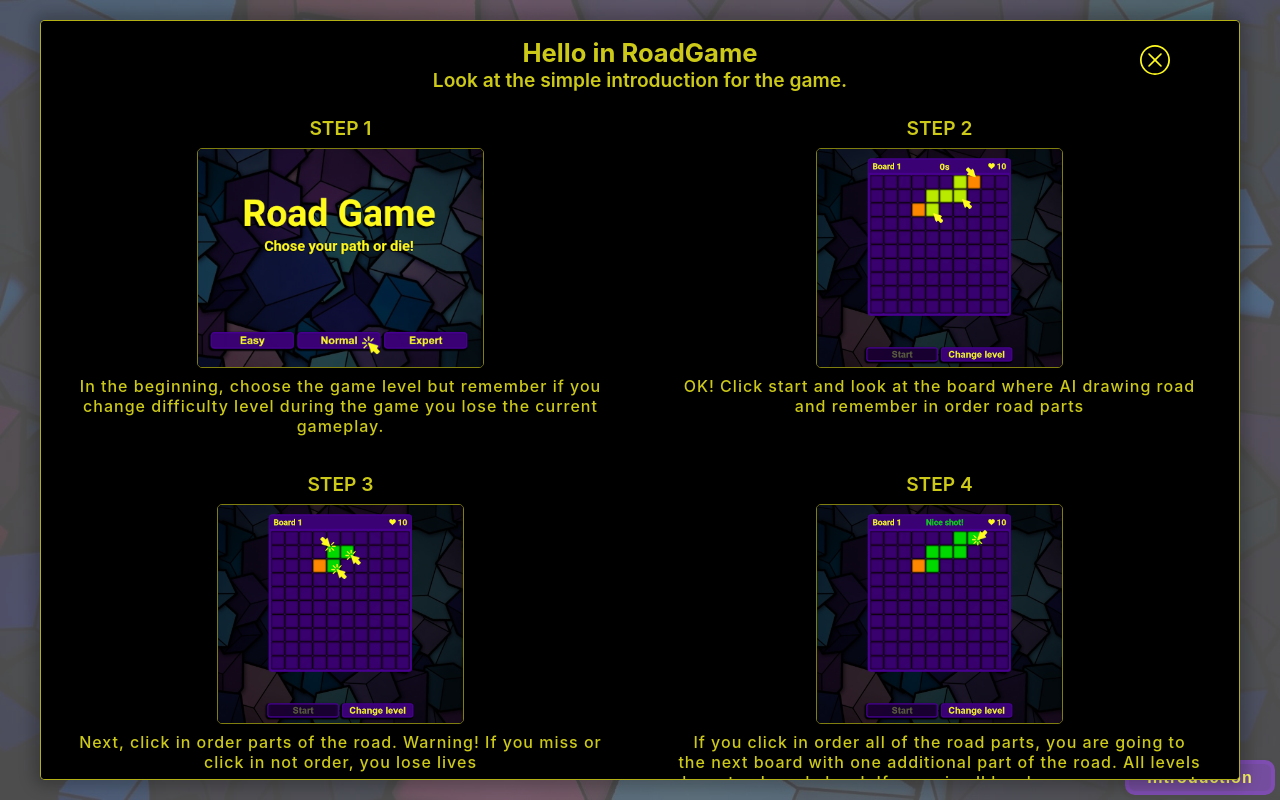
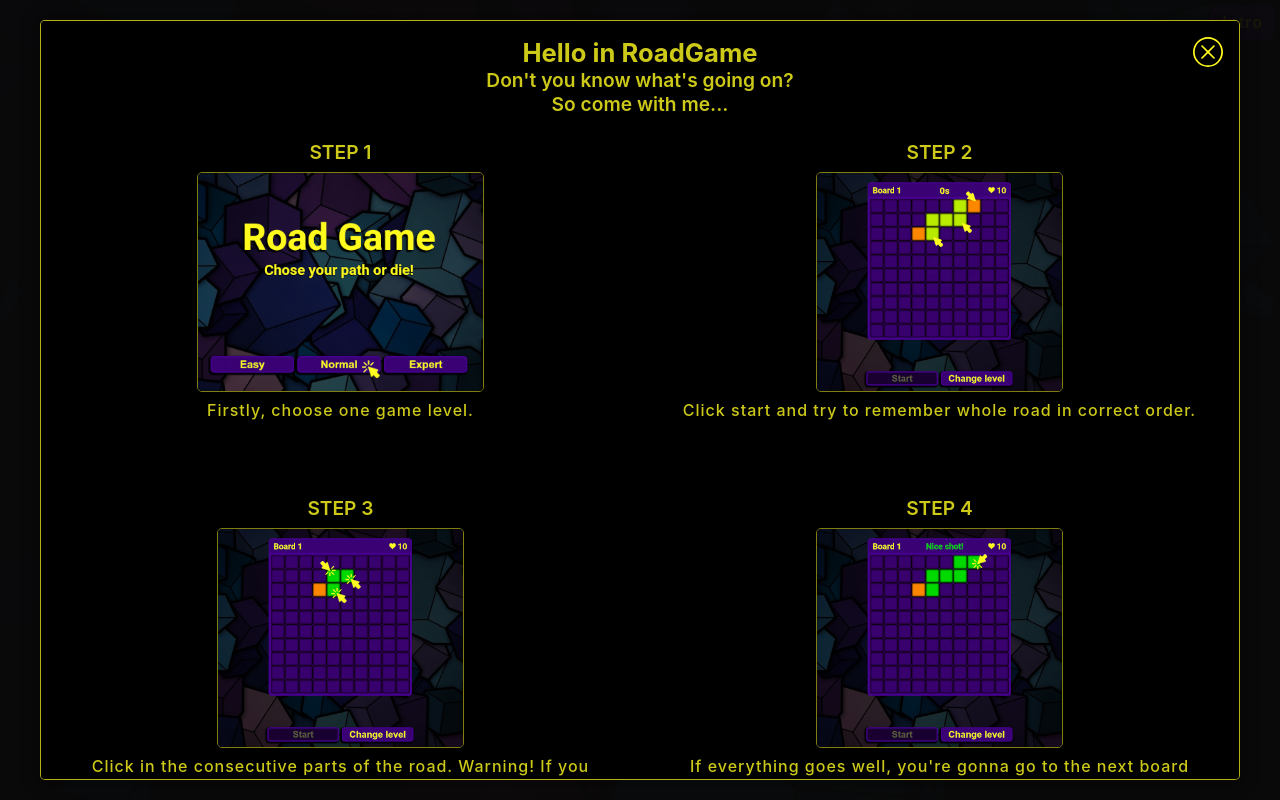
Before and after one commit to MaciejSpalek/RoadGame, a React (Create React App) app: page / in a window 1280 px wide. Built offline with nearby package versions, Linux system fonts and the light colour scheme.

Commit message:
refactor: modify content for intro, install FontAwesomeIcon package, change icon in topBox

```diff
--- a/package.json
+++ b/package.json
@@ -3,6 +3,9 @@
   "version": "0.1.0",
   "private": true,
   "dependencies": {
+    "@fortawesome/fontawesome-svg-core": "^1.2.27",
+    "@fortawesome/free-solid-svg-icons": "^5.12.1",
+    "@fortawesome/react-fontawesome": "^0.1.8",
     "@testing-library/jest-dom": "^4.2.4",
     "@testing-library/react": "^9.4.0",
     "@testing-library/user-event": "^7.2.1",
--- a/src/Components/Game.js
+++ b/src/Components/Game.js
@@ -5,6 +5,8 @@ import { setDuration, getDirection, deleteLastArrayElement, setSquareDuration, i
 import Counter from "./Counter/Counter";
 import Intro from "./Intro/Intro"
 import StartLayer from "./StartLayer/StartLayer"
+import { FontAwesomeIcon } from '@fortawesome/react-fontawesome'
+import { faHeart, faTimes } from '@fortawesome/free-solid-svg-icons'
 
 class Game extends React.Component {
   constructor(props) {
@@ -12,12 +14,12 @@ class Game extends React.Component {
     this.state = {
 
       // flags
-      isIntroVisible: false,
       isChangeLevelButtonDisabled: false,
+      isStartButtonDisabled: true,
       isStartLayerVisible: true,
       isCounterVisible: false,
       areSquaresLocked: true,
-      isStartButtonDisabled: true,
+      isIntroVisible: false,
       isDeletingMiss: false,
       isBusyArray: false,
       isGameOver: false,
@@ -30,11 +32,12 @@ class Game extends React.Component {
       amountOfSquares: 3,
       amountOfLives: 15,
       firstSquare: null,
+      counterTime: 5,
       dimension: 10,
       time: 100,
       level: 1,
       miss: 0,
-      counterTime: 5,
+
 
       // arrays
       clickedRoad: [],
@@ -491,7 +494,10 @@ class Game extends React.Component {
                     <span className="game__parameter">Board {level}</span>
                     {isCounterVisible ? <Counter counterTime={counterTime} /> : false}
                     <span className={informationClass}> {topBoxInformation}</span>
-                    <span className="game__parameter">&#10084; {amountOfLives - miss} </span>
+                    <span className="game__parameter">
+                        <FontAwesomeIcon icon={faHeart} className="heartIcon"/>
+                       {amountOfLives - miss}
+                    </span>
                   </div>
                   <div className="game__board">
                     <span className={isGameOver ? "board__gameOver-caption" : "board__gameOver-caption--none"}></span>
--- a/src/Components/Intro/Intro.js
+++ b/src/Components/Intro/Intro.js
@@ -9,31 +9,33 @@ import close from "../../Images/close.svg"
 export default function Intro({ handleToggleIntro }) {
     return (
         <div className="introduction">
-            <div className="introduction__wrapper">
+            <div className="introduction__wrapper scroll">
                 <header className="introduction__header">
                     <h3 className="introduction__title">Hello in RoadGame</h3>
-                    <span className="introduction__propose">Look at the simple introduction for the game.</span>
+                    <span className="introduction__propose">Don't you know what's going on?</span>
+                    <br></br>
+                    <span className="introduction__propose">So come with me...</span>
                 </header>
                 <ul className="introduction__list">
                     <li className="introduction__item">
                         <span className="introduction__step">Step 1</span>
                         <img className="introduction__image" src={step_1} alt="introduction_image" />
-                        <p className="introduction__description">In the beginning, choose the game level but remember if you change difficulty level during the game you lose the current gameplay.</p>
+                        <p className="introduction__description">Firstly, choose one game level.</p>
                     </li>
                     <li className="introduction__item">
                         <span className="introduction__step">Step 2</span>
                         <img className="introduction__image" src={step_2} alt="introduction_image" />
-                        <p className="introduction__description">OK! Click start and look at the board where AI drawing road and remember in order road parts</p>
+                        <p className="introduction__description">Click start and try to remember whole road in correct order.</p>
                     </li>
                     <li className="introduction__item">
                         <span className="introduction__step">Step 3</span>
                         <img className="introduction__image" src={step_3} alt="introduction_image" />
-                        <p className="introduction__description">Next, click in order parts of the road. Warning! If you miss or click in not order, you lose lives</p>
+                        <p className="introduction__description">Click in the consecutive parts of the road. Warning! If you miss or click in incorrect order, you lose one life.</p>
                     </li>
                     <li className="introduction__item">
                         <span className="introduction__step">Step 4</span>
                         <img className="introduction__image" src={step_4} alt="introduction_image" />
-                        <p className="introduction__description">If you click in order all of the road parts, you are going to the next board with one additional part of the road. All levels have ten boards level. If you win all levels you are an expert and you don't need to eat nuts! Have fun</p>
+                        <p className="introduction__description">If everything goes well, you're gonna go to the next board with additional parts of the road. If you finish all ten boards on three different difficulty levels you'll become an expert and you don't need to eat nuts! Have fun!</p>
                     </li>
                 </ul>
                 <button onClick={() => handleToggleIntro()} className="introduction__button"><img className="introduction__button-icon" src={close} alt="close-icon"></img></button>
--- a/src/Components/StartLayer/StartLayer.js
+++ b/src/Components/StartLayer/StartLayer.js
@@ -19,21 +19,21 @@ export default function StartLayer({ setDifficultyLevel, handleToggleIntro }) {
                     amountOfSquares={3}
                     time={800}
                     amountOfLives={15}
-                    counterTime={4}
+                    counterTime={6}
                 />
                 <ButtonOfLevel
                     handleClick={setDifficultyLevel}
                     nameLevel={Normal}
                     amountOfSquares={6}
-                    time={400}
+                    time={600}
                     amountOfLives={10}
-                    counterTime={3}
+                    counterTime={4}
                 />
                 <ButtonOfLevel
                     handleClick={setDifficultyLevel}
                     nameLevel={Expert}
                     amountOfSquares={9}
-                    time={200}
+                    time={300}
                     amountOfLives={5}
                     counterTime={2}
                 />
@@ -41,7 +41,7 @@ export default function StartLayer({ setDifficultyLevel, handleToggleIntro }) {
             <button
                 onClick={() => handleToggleIntro()}
                 className="game__intro-button game__button">
-                Introduction
+                Intro
             </button>
         </div>
     )
--- a/src/styles/game.scss
+++ b/src/styles/game.scss
@@ -70,13 +70,13 @@
 		margin: 5px;
 		cursor: pointer;
 		&:first-child {
-			animation: startAnimation .3s .6s ease-in both;
+			animation: startAnimation .1s .4s ease-in both;
 		}
 		&:nth-child(2) {
-			animation: startAnimation .3s .9s ease-in both;
+			animation: startAnimation .1s .6s ease-in both;
 		}
 		&:nth-child(3) {
-			animation: startAnimation .3s 1.2s ease-in both;
+			animation: startAnimation .1s .8s ease-in both;
 		}
 		&:hover {
 			background-color: rgb(25, 0, 49);
@@ -92,9 +92,10 @@
 	&__intro-button {
 		position: absolute;
 		right: 0;
-		bottom: 0;
+		top: 0;
 		height: 35px;
-		width: 150px;
+		width: auto;
+		padding: 0 .5em;
 		font-size: 1em;
 		letter-spacing: 1px;
 	}
@@ -144,14 +145,14 @@
 		font-weight: bold;
 		text-shadow: -.05em .05em .03em black;
 		color: rgb(255, 251, 30);
-		animation: startAnimation .3s ease-in both;
+		animation: startAnimation .1s ease-in both;
 	}
 	&__subtitle {
 		font-size: 1.3em;
 		font-weight: bold;
 		text-shadow: -.05em .05em .03em black;
 		color: rgb(255, 251, 30);
-		animation: startAnimation .3s .3s ease-in both;
+		animation: startAnimation .1s .2s ease-in both;
 		margin-bottom: .5em;
 	}
 	&__parameter--counter {
@@ -222,7 +223,7 @@
 	}
 }
 .hitSquare {
-	animation: increaseVisibility .5s cubic-bezier(0.47, 0, 0.745, 0.715) both;
+	animation: increaseVisibility .3s cubic-bezier(0.47, 0, 0.745, 0.715) both;
 	background-color: rgb(0, 218, 0);
 	box-shadow: inset 0 0 4px 1.5px rgb(0, 0, 0);
 	&:hover {
@@ -231,7 +232,7 @@
 }
 
 .missSquare {
-	animation: increaseVisibility .5s cubic-bezier(0.47, 0, 0.745, 0.715) both;
+	animation: increaseVisibility .1s cubic-bezier(0.47, 0, 0.745, 0.715) both;
 	position: relative;
 	background-color: rgba(255, 0, 0, 0.384);
 	&:hover {
@@ -257,6 +258,9 @@
 	}
 }
 
+.heartIcon {
+	font-size: .9em;
+}
 @keyframes increaseVisibility {
 	from {
 		opacity: 0;
--- a/src/styles/intro.scss
+++ b/src/styles/intro.scss
@@ -7,21 +7,21 @@ $tablet: 1024px;
 $desktop: 1200px;
 
 .introduction {
-	position: absolute;
+	position: fixed;
 	left: 0;
 	top: 0;
 	display: flex;
 	justify-content: center;
 	align-items: center;
-	height: 100vh;
+	height: 100%;
 	width: 100vw;
 	z-index: 999;
-	background-color: rgba(255, 255, 255, 0.3);
+	background-color: rgba(10, 10, 10, 0.945);
 	overflow: hidden;
 	color: rgba(255, 251, 31, 0.8);
 	&__wrapper {
 		position: relative;
-		margin: 0 2rem 0 2rem;
+		margin: 0 1rem 0 1rem;
 		max-height: 95%;
 		max-width: 1200px;
 		border: 1px solid rgba(255, 251, 30, 0.7);
@@ -129,8 +129,8 @@ $desktop: 1200px;
 	}
 	&__button {
 		position: absolute;
-		right: 5%;
-		top: 2%;
+		right: .5em;
+		top: .5em;
 		background-color: rgb(0, 0, 0);
 		font-weight: 600;
 		padding: 0.5rem;
```
Also changed, not shown: 1 other file (tests, documents, lock files or other folders).
